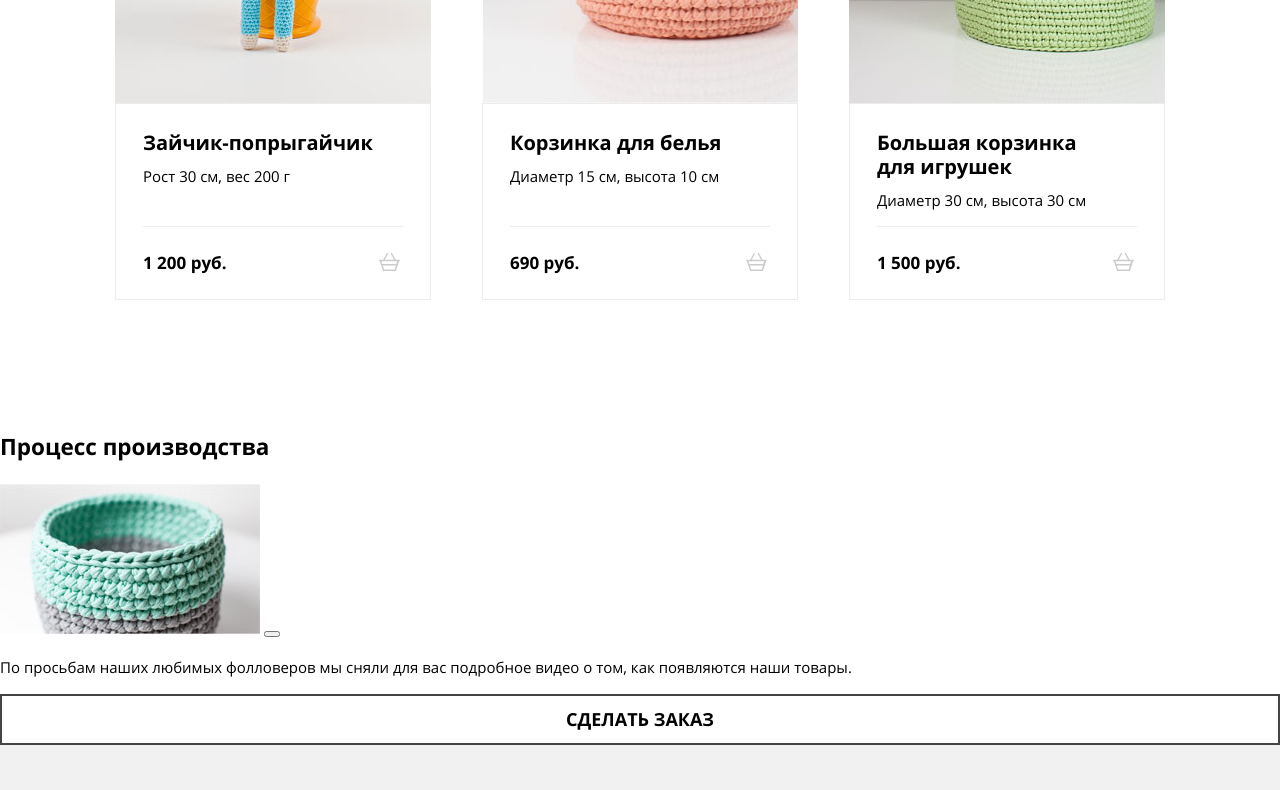
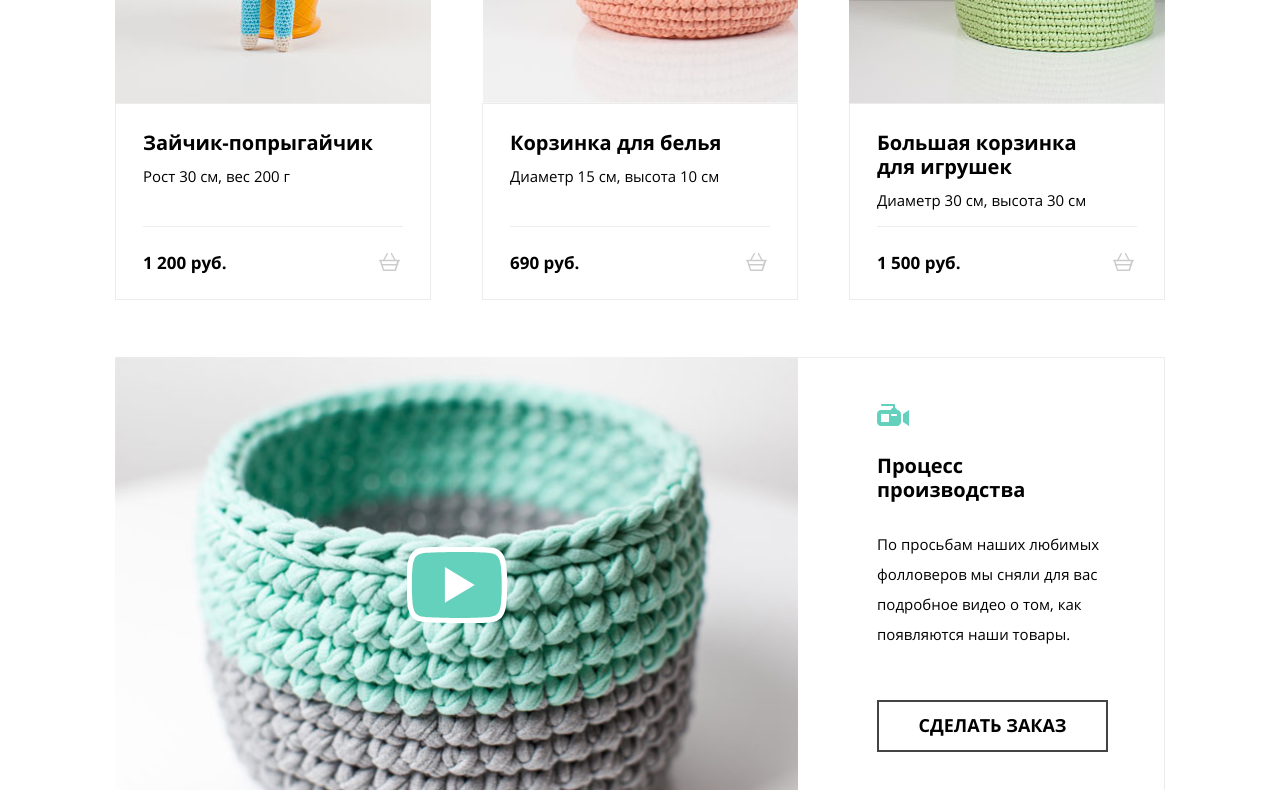
Before and after one commit to Mir0van/1952407-mishka-25, a plain HTML site: page source/catalog.html in a window 1280 px wide. Shown: the part 830-1620 px from the top of the page. Drawn offline with nearby package versions, Linux system fonts and the light colour scheme; files that its build step writes are made by us from their sources.

Commit message:
add: production styles

```diff
--- a/source/catalog.html
+++ b/source/catalog.html
@@ -154,21 +154,25 @@
           </li>
         </ul>
       </section>
-      <section class="production">
+      <section class="main-catalog__production production">
         <div class="production__wrapper">
           <h2 class="production__title">Процесс производства</h2>
           <div class="production__wrapper-video">
             <picture>
+              <source media="(min-width: 1150px)" srcset="./img/catalog/video-preview-desktop.jpg">
+              <source media="(min-width: 768px)" srcset="./img/catalog/video-preview-tablet.jpg">
               <img class="production__preview" src="./img/catalog/video-preview-mobile.jpg" width="260" height="150" alt="Превью к видео">
             </picture>
             <button class="production__button" type="button">
               <span class="visually-hidden">Запустить видео</span>
             </button>
           </div>
-          <p class="production__description">
-            По просьбам наших любимых фолловеров мы сняли для вас подробное видео о том, как появляются наши товары.
-          </p>
-          <a class="production__button button" href="#">сделать заказ</a>
+          <div class="production__description-wrapper">
+            <p class="production__description">
+              По просьбам наших любимых фолловеров мы сняли для вас подробное видео о том, как появляются наши товары.
+            </p>
+            <a class="production__order button" href="#">сделать заказ</a>
+          </div>
         </div>
       </section>
     </main>
--- a/source/sass/blocks/button.scss
+++ b/source/sass/blocks/button.scss
@@ -8,4 +8,15 @@
   padding: 14px 10px;
   cursor: pointer;
   text-decoration: none;
+  transition: 0.1s;
+
+  &:hover {
+    color: $main-color;
+    background-color: $color-quaternary;
+  }
+
+  &:active {
+    color: rgba($main-color, 30%);
+    background-color: $color-quaternary;
+  }
 }
--- a/source/sass/blocks/catalog.scss
+++ b/source/sass/blocks/catalog.scss
@@ -2,11 +2,11 @@
   padding: 30px;
 
   @media (min-width: $tablet-width) {
-    padding: 67px 50px;
+    padding: 67px 50px 53px;
   }
 
   @media (min-width: $desktop-width) {
-    padding: 110px 0;
+    padding: 110px 0 57px;
     margin: 0 auto;
     width: 1050px;
   }
--- a/source/sass/blocks/main-catalog.scss
+++ b/source/sass/blocks/main-catalog.scss
@@ -39,3 +39,16 @@
     width: 1050px;
   }
 }
+
+.main-catalog__production {
+  margin-bottom: 56px;
+
+  @media (min-width: $tablet-width) {
+    margin-bottom: 63px;
+  }
+
+  @media (min-width: $desktop-width) {
+    margin: 0 auto;
+    margin-bottom: 105px;
+  }
+}
--- a/source/sass/blocks/production.scss
+++ b/source/sass/blocks/production.scss
@@ -0,0 +1,191 @@
+.production {
+  padding: 0 30px;
+
+  @media (min-width: $tablet-width) {
+    padding: 0 50px;
+  }
+
+  @media (min-width: $desktop-width) {
+    padding: 0;
+    width: 1050px;
+  }
+}
+
+.production__wrapper {
+  padding-top: 23px;
+  padding-bottom: 33px;
+  border: 1px solid $color-secondary;
+
+  &:hover {
+    box-shadow: 0 6px 10px rgba(0, 0, 0, 0.1);
+  }
+
+  &:active {
+    box-shadow: 0 3px 5px rgba(0, 0, 0, 0.1);
+  }
+
+  @media (min-width: $tablet-width) {
+    display: grid;
+    padding-top: 0;
+    padding-bottom: 45px;
+  }
+
+  @media (min-width: $desktop-width) {
+    padding-bottom: 0;
+    column-gap: 22px;
+    grid-template-columns: 683px 1fr;
+    grid-template-rows:
+      auto
+      1fr;
+    grid-template-areas:
+      "video title"
+      "video description";
+  }
+}
+
+.production__title {
+  font-size: 17px;
+  line-height: 1.41;
+  margin: 0;
+  margin-left: 33px;
+  margin-bottom: 26px;
+  padding-right: 15px;
+  display: flex;
+  align-items: center;
+
+  &::before {
+    content: "";
+    display: block;
+    flex-shrink: 0;
+    margin-right: 25px;
+    width: 32px;
+    height: 22px;
+    background-image: url("../img/icons/camera.svg");
+    background-repeat: no-repeat;
+    background-size: 32px 22px;
+    background-position: center;
+  }
+
+  @media (min-width: $tablet-width) {
+    font-size: 20px;
+    line-height: 1.2;
+    order: 2;
+    margin-left: 41px;
+    margin-bottom: 24px;
+
+    &::before {
+      margin-right: 33px;
+      transform: translateY(-3px);
+    }
+  }
+
+  @media (min-width: $desktop-width) {
+    grid-area: title;
+    order: 0;
+    padding-right: 80px;
+    padding-top: 46px;
+    margin-left: 56px;
+    margin-bottom: 27px;
+    flex-direction: column;
+    align-items: start;
+
+    &::before {
+      transform: translateY(0);
+      margin-bottom: 28px;
+    }
+  }
+}
+
+.production__wrapper-video {
+  position: relative;
+  width: calc(100% + 2px);
+  margin-left: -1px;
+
+  @media (min-width: $tablet-width) {
+    order: 1;
+    margin-top: -1px;
+    margin-bottom: 41px;
+  }
+
+  @media (min-width: $desktop-width) {
+    grid-area: video;
+    order: 0;
+    margin-bottom: 0;
+    width: 100%;
+    height: calc(100% + 2px);
+  }
+}
+
+.production__preview {
+  display: block;
+  width: 100%;
+
+  @media (min-width: $tablet-width) {
+    max-height: 455px;
+    object-fit: cover;
+  }
+
+  @media (min-width: $desktop-width) {
+    max-height: none;
+    height: 100%;
+  }
+}
+
+.production__button {
+  border: none;
+  padding: 0;
+  margin: 0;
+  background-color: transparent;
+  background-image: url("../img/icons/play.svg");
+  background-repeat: no-repeat;
+  background-size: 100% auto;
+  background-position: center;
+  position: absolute;
+  top: 50%;
+  left: 50%;
+  transform: translate(-50%, -50%);
+  width: 101px;
+  height: 77px;
+  cursor: pointer;
+  transition: 0.05s;
+
+  &:hover {
+    transform: translate(-50%, -50%) scale(1.2);
+  }
+
+  &:active {
+    transform: translate(-50%, -50%) scale(0.8);
+    opacity: 0.3;
+  }
+}
+
+.production__description-wrapper {
+  padding: 35px 32px 0;
+
+  @media (min-width: $tablet-width) {
+    order: 3;
+    padding: 0 41px;
+  }
+
+  @media (min-width: $desktop-width) {
+    grid-area: description;
+    order: 0;
+    padding: 0 56px;
+    padding-bottom: 60px;
+    display: flex;
+    flex-direction: column;
+    justify-content: space-between;
+  }
+}
+
+.production__description {
+  margin: 0;
+  margin-bottom: 41px;
+  font-size: 13px;
+  line-height: 1.85;
+
+  @media (min-width: $tablet-width) {
+    font-size: 15px;
+    line-height: 2;
+  }
+}
```
Also changed, not shown: source/img/icons/video.svg (added).
